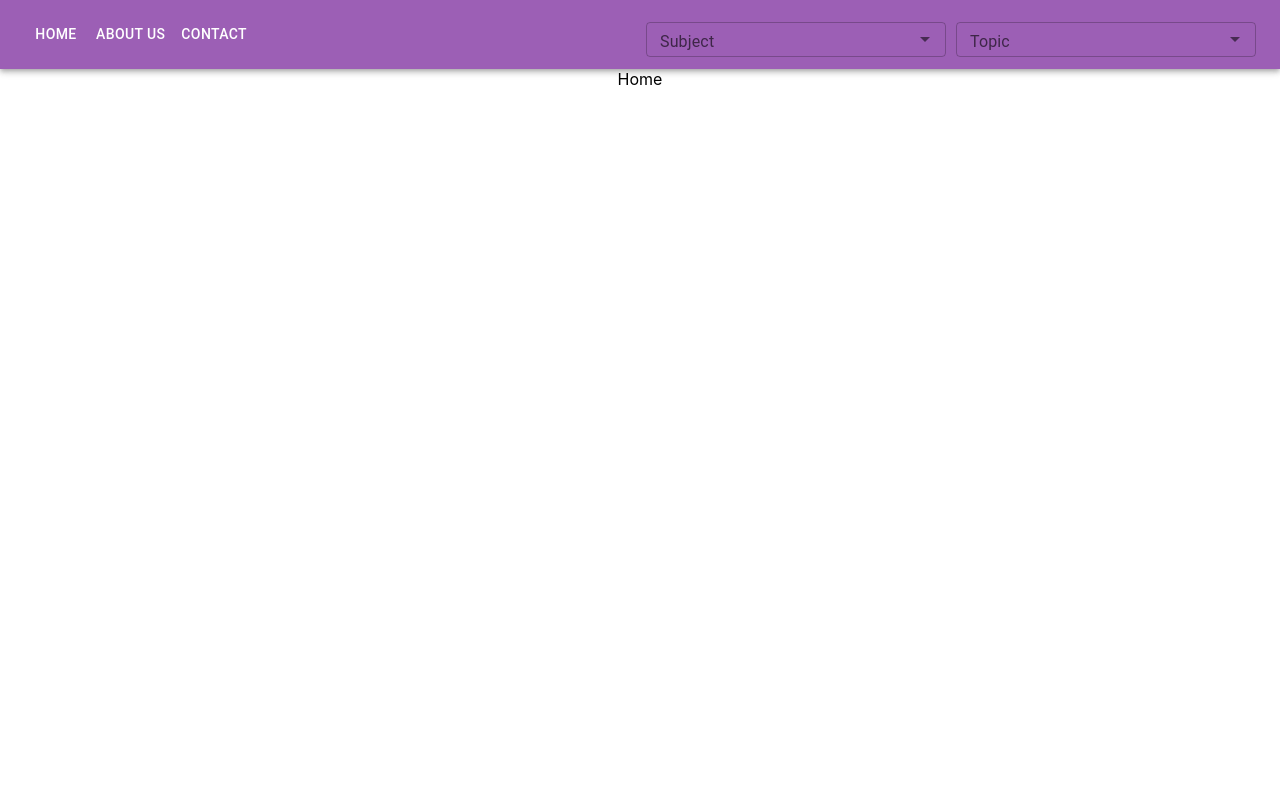
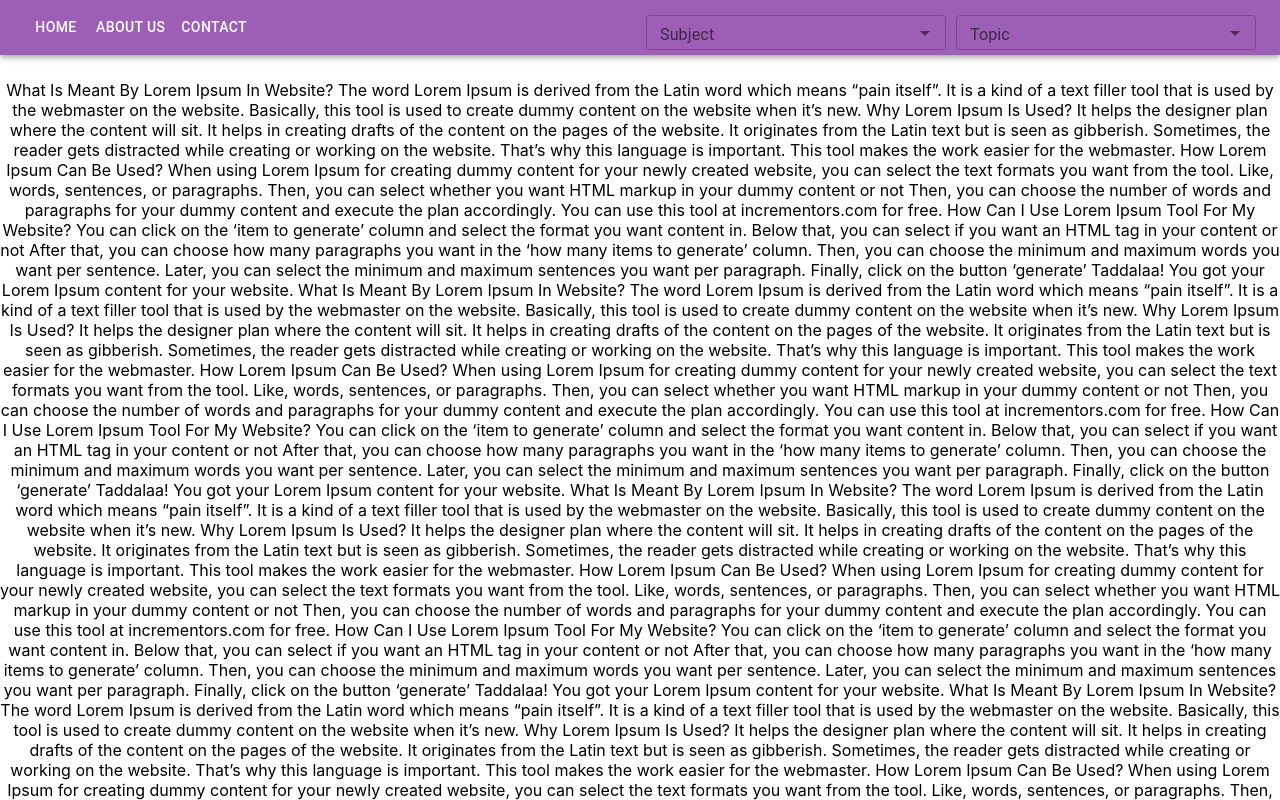
Before and after one commit to rakesh-ganganapalli-au13/MS-Blog, a React (Create React App) app: page / in a window 1280 px wide. Shown: the top 800 px of the page. Built offline with nearby package versions, Linux system fonts and the light colour scheme.

Commit message:
fixed header position and size

```diff
--- a/src/App.js
+++ b/src/App.js
@@ -4,12 +4,16 @@ import Comp from "./Components/SubjectsTopics";
 import Header from "./Pages/Header";
 import { BrowserRouter as Router, Routes, Route } from "react-router-dom";
 import routeComponents from "./Routes";
+import styled from "@emotion/styled";
+
+const Offset = styled("div")(({ theme }) => theme.mixins.toolbar);
 
 function App() {
   return (
     <div className="App">
       <Router>
         <Header />
+        <Offset />
         <Box sx={{ flexGrow: 1, display: { xs: "flex", md: "none" } }}>
           <Comp />
         </Box>
--- a/src/Pages/Header/index.js
+++ b/src/Pages/Header/index.js
@@ -9,6 +9,7 @@ import Subject from "../../Components/SubjectsTopics";
 import LeftNav from "./Leftbar";
 import { endPoints } from "../../Utils/routeEndPoints";
 import { useNavigate } from "react-router-dom";
+import "./style.css";
 
 const pages = [
   { label: "Home", url: endPoints.home },
@@ -34,7 +35,7 @@ function ResponsiveAppBar() {
   };
 
   return (
-    <AppBar position="static">
+    <AppBar position="fixed" className="header-custom-class">
       <Container maxWidth="xl">
         <Toolbar disableGutters>
           {/* <LeftNav /> */}
--- /dev/null
+++ b/src/Pages/Header/style.css
@@ -0,0 +1,6 @@
+@media (min-width: 600px){
+    .header-custom-class > .MuiContainer-root > .css-r6ewbb-MuiToolbar-root{
+        min-height: 0 !important;
+        height:55px;
+    }
+}
--- a/src/Pages/Home/index.js
+++ b/src/Pages/Home/index.js
@@ -1,7 +1,132 @@
 import React from "react";
 
 function Home() {
-  return <div>Home</div>;
+  return (
+    <div>
+      <p>
+        What Is Meant By Lorem Ipsum In Website? The word Lorem Ipsum is derived
+        from the Latin word which means “pain itself”. It is a kind of a text
+        filler tool that is used by the webmaster on the website. Basically,
+        this tool is used to create dummy content on the website when it’s new.
+        Why Lorem Ipsum Is Used? It helps the designer plan where the content
+        will sit. It helps in creating drafts of the content on the pages of the
+        website. It originates from the Latin text but is seen as gibberish.
+        Sometimes, the reader gets distracted while creating or working on the
+        website. That’s why this language is important. This tool makes the work
+        easier for the webmaster. How Lorem Ipsum Can Be Used? When using Lorem
+        Ipsum for creating dummy content for your newly created website, you can
+        select the text formats you want from the tool. Like, words, sentences,
+        or paragraphs. Then, you can select whether you want HTML markup in your
+        dummy content or not Then, you can choose the number of words and
+        paragraphs for your dummy content and execute the plan accordingly. You
+        can use this tool at incrementors.com for free. How Can I Use Lorem
+        Ipsum Tool For My Website? You can click on the ‘item to generate’
+        column and select the format you want content in. Below that, you can
+        select if you want an HTML tag in your content or not After that, you
+        can choose how many paragraphs you want in the ‘how many items to
+        generate’ column. Then, you can choose the minimum and maximum words you
+        want per sentence. Later, you can select the minimum and maximum
+        sentences you want per paragraph. Finally, click on the button
+        ‘generate’ Taddalaa! You got your Lorem Ipsum content for your website.
+        What Is Meant By Lorem Ipsum In Website? The word Lorem Ipsum is derived
+        from the Latin word which means “pain itself”. It is a kind of a text
+        filler tool that is used by the webmaster on the website. Basically,
+        this tool is used to create dummy content on the website when it’s new.
+        Why Lorem Ipsum Is Used? It helps the designer plan where the content
+        will sit. It helps in creating drafts of the content on the pages of the
+        website. It originates from the Latin text but is seen as gibberish.
+        Sometimes, the reader gets distracted while creating or working on the
+        website. That’s why this language is important. This tool makes the work
+        easier for the webmaster. How Lorem Ipsum Can Be Used? When using Lorem
+        Ipsum for creating dummy content for your newly created website, you can
+        select the text formats you want from the tool. Like, words, sentences,
+        or paragraphs. Then, you can select whether you want HTML markup in your
+        dummy content or not Then, you can choose the number of words and
+        paragraphs for your dummy content and execute the plan accordingly. You
+        can use this tool at incrementors.com for free. How Can I Use Lorem
+        Ipsum Tool For My Website? You can click on the ‘item to generate’
+        column and select the format you want content in. Below that, you can
+        select if you want an HTML tag in your content or not After that, you
+        can choose how many paragraphs you want in the ‘how many items to
+        generate’ column. Then, you can choose the minimum and maximum words you
+        want per sentence. Later, you can select the minimum and maximum
+        sentences you want per paragraph. Finally, click on the button
+        ‘generate’ Taddalaa! You got your Lorem Ipsum content for your website.
+        What Is Meant By Lorem Ipsum In Website? The word Lorem Ipsum is derived
+        from the Latin word which means “pain itself”. It is a kind of a text
+        filler tool that is used by the webmaster on the website. Basically,
+        this tool is used to create dummy content on the website when it’s new.
+        Why Lorem Ipsum Is Used? It helps the designer plan where the content
+        will sit. It helps in creating drafts of the content on the pages of the
+        website. It originates from the Latin text but is seen as gibberish.
+        Sometimes, the reader gets distracted while creating or working on the
+        website. That’s why this language is important. This tool makes the work
+        easier for the webmaster. How Lorem Ipsum Can Be Used? When using Lorem
+        Ipsum for creating dummy content for your newly created website, you can
+        select the text formats you want from the tool. Like, words, sentences,
+        or paragraphs. Then, you can select whether you want HTML markup in your
+        dummy content or not Then, you can choose the number of words and
+        paragraphs for your dummy content and execute the plan accordingly. You
+        can use this tool at incrementors.com for free. How Can I Use Lorem
+        Ipsum Tool For My Website? You can click on the ‘item to generate’
+        column and select the format you want content in. Below that, you can
+        select if you want an HTML tag in your content or not After that, you
+        can choose how many paragraphs you want in the ‘how many items to
+        generate’ column. Then, you can choose the minimum and maximum words you
+        want per sentence. Later, you can select the minimum and maximum
+        sentences you want per paragraph. Finally, click on the button
+        ‘generate’ Taddalaa! You got your Lorem Ipsum content for your website.
+        What Is Meant By Lorem Ipsum In Website? The word Lorem Ipsum is derived
+        from the Latin word which means “pain itself”. It is a kind of a text
+        filler tool that is used by the webmaster on the website. Basically,
+        this tool is used to create dummy content on the website when it’s new.
+        Why Lorem Ipsum Is Used? It helps the designer plan where the content
+        will sit. It helps in creating drafts of the content on the pages of the
+        website. It originates from the Latin text but is seen as gibberish.
+        Sometimes, the reader gets distracted while creating or working on the
+        website. That’s why this language is important. This tool makes the work
+        easier for the webmaster. How Lorem Ipsum Can Be Used? When using Lorem
+        Ipsum for creating dummy content for your newly created website, you can
+        select the text formats you want from the tool. Like, words, sentences,
+        or paragraphs. Then, you can select whether you want HTML markup in your
+        dummy content or not Then, you can choose the number of words and
+        paragraphs for your dummy content and execute the plan accordingly. You
+        can use this tool at incrementors.com for free. How Can I Use Lorem
+        Ipsum Tool For My Website? You can click on the ‘item to generate’
+        column and select the format you want content in. Below that, you can
+        select if you want an HTML tag in your content or not After that, you
+        can choose how many paragraphs you want in the ‘how many items to
+        generate’ column. Then, you can choose the minimum and maximum words you
+        want per sentence. Later, you can select the minimum and maximum
+        sentences you want per paragraph. Finally, click on the button
+        ‘generate’ Taddalaa! You got your Lorem Ipsum content for your website.
+        What Is Meant By Lorem Ipsum In Website? The word Lorem Ipsum is derived
+        from the Latin word which means “pain itself”. It is a kind of a text
+        filler tool that is used by the webmaster on the website. Basically,
+        this tool is used to create dummy content on the website when it’s new.
+        Why Lorem Ipsum Is Used? It helps the designer plan where the content
+        will sit. It helps in creating drafts of the content on the pages of the
+        website. It originates from the Latin text but is seen as gibberish.
+        Sometimes, the reader gets distracted while creating or working on the
+        website. That’s why this language is important. This tool makes the work
+        easier for the webmaster. How Lorem Ipsum Can Be Used? When using Lorem
+        Ipsum for creating dummy content for your newly created website, you can
+        select the text formats you want from the tool. Like, words, sentences,
+        or paragraphs. Then, you can select whether you want HTML markup in your
+        dummy content or not Then, you can choose the number of words and
+        paragraphs for your dummy content and execute the plan accordingly. You
+        can use this tool at incrementors.com for free. How Can I Use Lorem
+        Ipsum Tool For My Website? You can click on the ‘item to generate’
+        column and select the format you want content in. Below that, you can
+        select if you want an HTML tag in your content or not After that, you
+        can choose how many paragraphs you want in the ‘how many items to
+        generate’ column. Then, you can choose the minimum and maximum words you
+        want per sentence. Later, you can select the minimum and maximum
+        sentences you want per paragraph. Finally, click on the button
+        ‘generate’ Taddalaa! You got your Lorem Ipsum content for your website.
+      </p>
+    </div>
+  );
 }
 
 export default Home;
```
